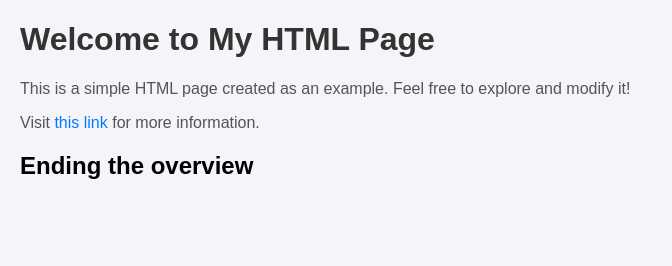
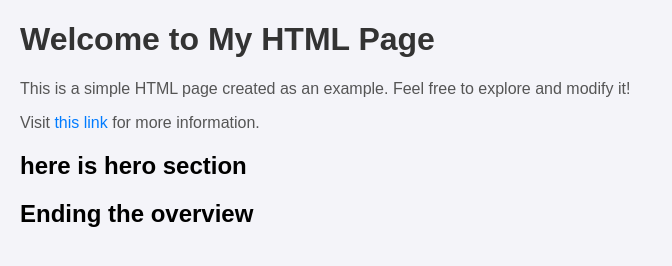
Before and after one commit to mohaitham012/git-course, a plain HTML site: page index.html in a window 1280 px wide. Shown: the whole page, without its empty margins (0-672 px from the left). Drawn offline with Linux system fonts and the light colour scheme.

Commit message:
adding hero section

```diff
--- a/index.html
+++ b/index.html
@@ -29,6 +29,7 @@
   <h1>Welcome to My HTML Page</h1>
   <p>This is a simple HTML page created as an example. Feel free to explore and modify it!</p>
   <p>Visit <a href="secondary.html" target="_blank">this link</a> for more information.</p>
+  <h2>here is hero section</h2>
   <h2>Ending the overview</h2>
 </body>
 </html>
```
